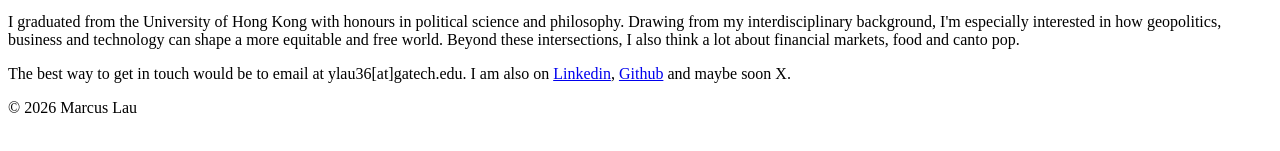
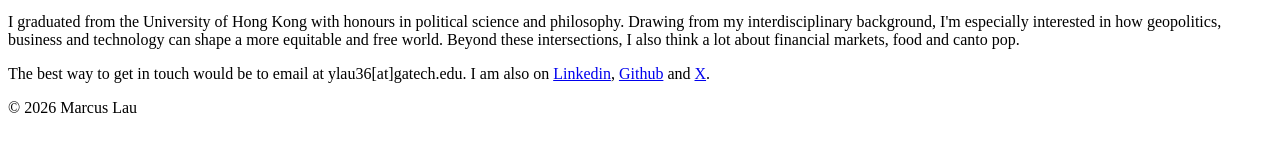
Before and after one commit to sucramual/sucramual.github.io, an Eleventy site: page src/index.md in a window 1280 px wide. Shown: the part 179-330 px from the top of the page. Built offline with nearby package versions, Linux system fonts and the light colour scheme; Eleventy itself is replaced by a stand-in of ours; files that its build step writes are made by us from their sources.

Commit message:
updated bio

```diff
--- a/src/index.md
+++ b/src/index.md
@@ -12,4 +12,4 @@ Previously, I worked on strategy and analytics at a Hong Kong–based e-commerce
 
 I graduated from the University of Hong Kong with honours in political science and philosophy. Drawing from my interdisciplinary background, I'm especially interested in how geopolitics, business and technology can shape a more equitable and free world. Beyond these intersections, I also think a lot about financial markets, food and canto pop.
 
-The best way to get in touch would be to email at ylau36[at]gatech.edu. I am also on [Linkedin](https://www.linkedin.com/in/marcuslauyc/), [Github](https://github.com/sucramual) and maybe soon X.
+The best way to get in touch would be to email at ylau36[at]gatech.edu. I am also on [Linkedin](https://www.linkedin.com/in/marcuslauyc/), [Github](https://github.com/sucramual) and [X](https://x.com/ylau36).
```
